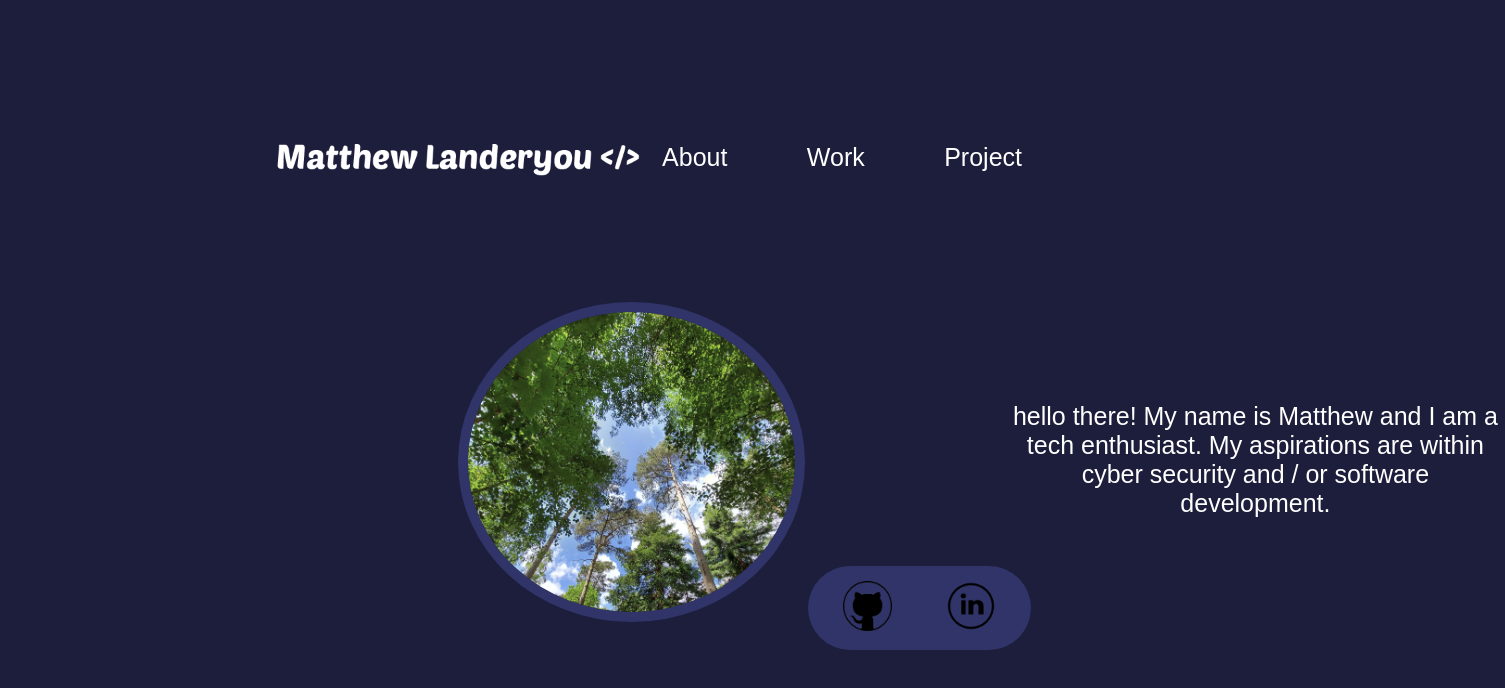
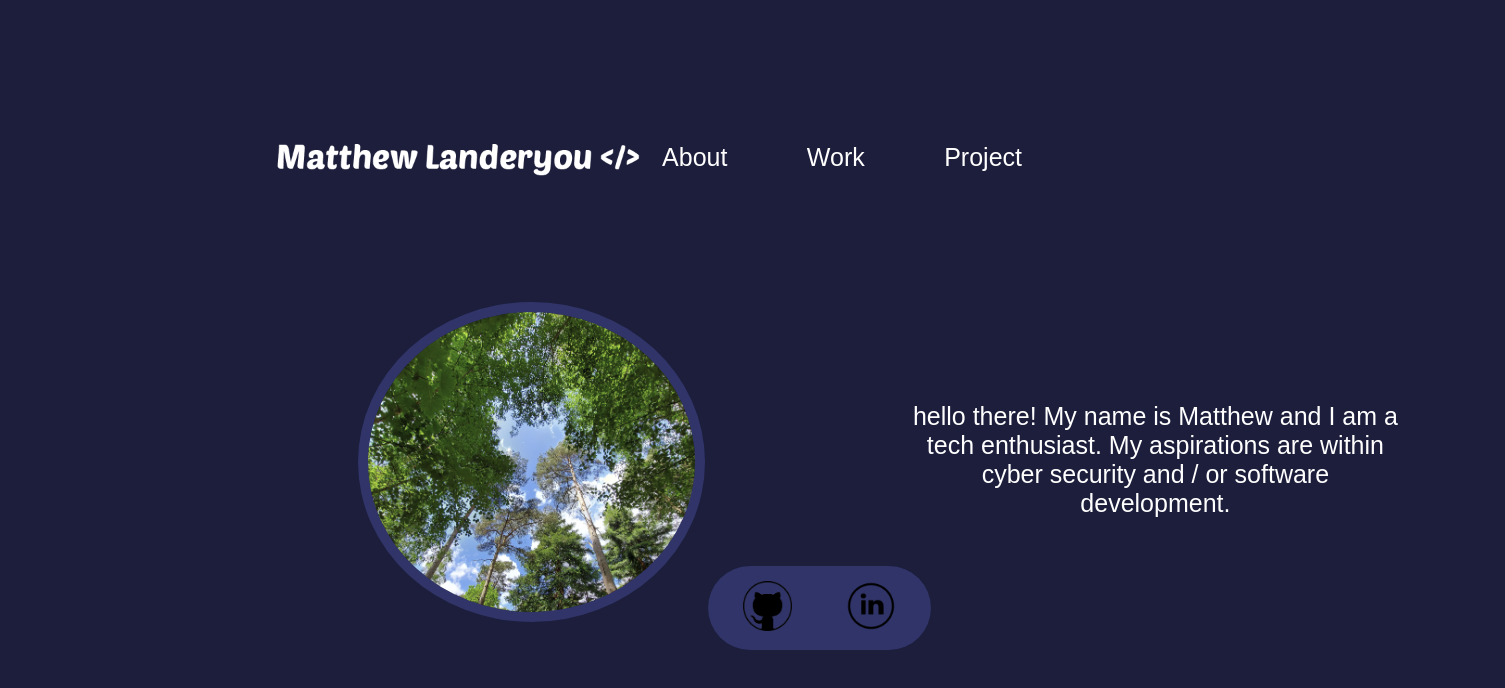
Before and after one commit to Landeryou05/Personal-Website, a plain HTML site: page index.html in a window 1280 px wide. Shown: the whole page, 1505 px wide, since content can reach past the window. Drawn offline with Linux system fonts and the light colour scheme; a web font is replaced by a local one.

Commit message:
Changed Alignment

```diff
--- a/index.html
+++ b/index.html
@@ -26,7 +26,7 @@
     </div>
 
     <div id="Social">
-        <div class="Platforms" id="Github"><a href="https://github.com/Landeryou05"><img onmouseover="mouseOver" id="Platforms-Images-ID" class="Platforms-Images" src="./ASSETS/SOCIAL/GITHUB BLACK.png"></a></div>
+        <div class="Platforms" id="Github"><a href="https://github.com/Landeryou05"><img class="Platforms-Images" src="./ASSETS/SOCIAL/GITHUB BLACK.png"></a></div>
         <div class="Platforms" id="Linkedin"><a href="https://www.linkedin.com/in/matthewlanderyou/"><img class="Platforms-Images" src="./ASSETS/SOCIAL/LINKEDIN BLACK.png"></a></div>
     </div>
 </body>
--- a/styles/styles.css
+++ b/styles/styles.css
@@ -60,7 +60,7 @@ a{
 #Content{
     padding-top: 90px;
     margin-right: 600px;
-    margin-left: 450px;
+    margin-left: 350px;
     width: 500px;
     display: flex;
     float: left;
@@ -87,7 +87,7 @@ p{
     position: fixed;
     bottom: 0;
     margin-bottom: 150px;
-    margin-left: 800px;
+    margin-left: 700px;
     background-color: #303468;
     padding-top: 15px;
     padding-bottom: 15px;
```
